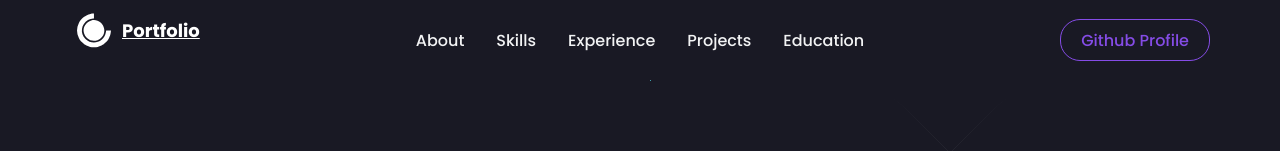
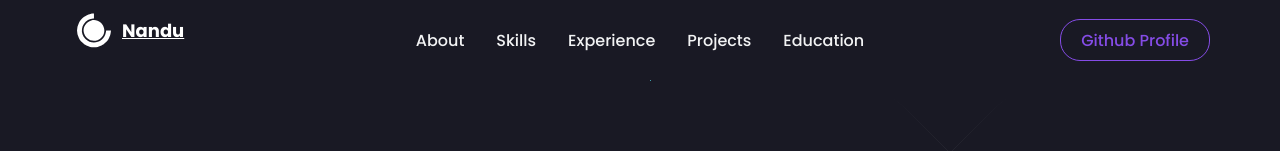
Before and after one commit to Nandu-ramineni/nandu-portfolio, a React (Create React App) app: page / in a window 1280 px wide. Shown: the top 151 px of the page. Built offline with nearby package versions, Linux system fonts and the light colour scheme.

Commit message:
Updated projects

```diff
--- a/src/components/Navbar/index.js
+++ b/src/components/Navbar/index.js
@@ -13,7 +13,7 @@ const Navbar = () => {
       <NavbarContainer>
         <NavLogo to='/'>
         <a href="/#" style={{ display: "flex", alignItems: "center", color: "white", marginBottom: '20px', cursor: 'pointer' }}>
-            <DiCssdeck size="3rem" /> <Span>Portfolio</Span>
+            <DiCssdeck size="3rem" /> <Span>Nandu</Span>
           </a>
         </NavLogo>
         <MobileIcon>
--- a/src/data/constants.js
+++ b/src/data/constants.js
@@ -277,8 +277,8 @@ export const education = [
     img: "https://media.licdn.com/dms/image/D4D0BAQFGWqY-QmlfrA/company-logo_200_200/0/1685511548650/paruluniversity_logo?e=2147483647&v=beta&t=3mOMlWrM8QfTk-2Wadrcf1pJ_AgLkpGDyon0PgvGx10",
     school: "Parul University, Vadodara",
     date: "Dec 2021 - March 2025",
-    grade: "8.2 CGPA",
-    desc: "I am currently pursuing a Bachelor's degree in Computer Science and Engineering at Parul Institute of Engineering and Technology, Vadodara. I have completed 4 semesters and have a CGPA of 8.2. I have taken courses in Artificial Intelligence, Algorithms, Object-Oriented Programming, Database Management Systems, Operating Systems, and Computer Networks, among others.",
+    grade: "8. 0CGPA",
+    desc: "I am currently pursuing a Bachelor's degree in Computer Science and Engineering at Parul Institute of Engineering and Technology, Vadodara. I have completed 6 semesters and have a CGPA of 8.0. I have taken courses in Artificial Intelligence, Algorithms, Object-Oriented Programming, Database Management Systems, Operating Systems, and Computer Networks, among others.",
     degree: "Bachelor of Technology - BTech, Computer Science and Engineering",
   },
   {
```
